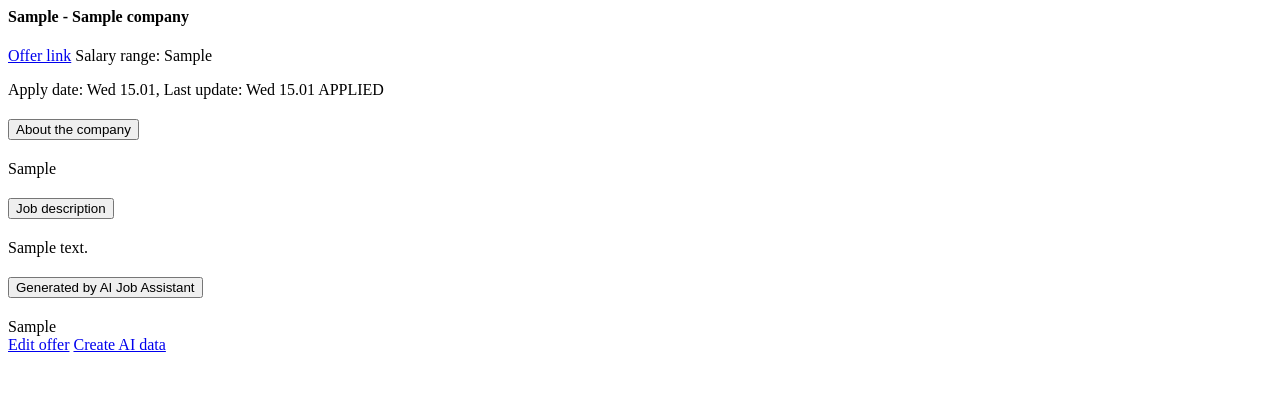
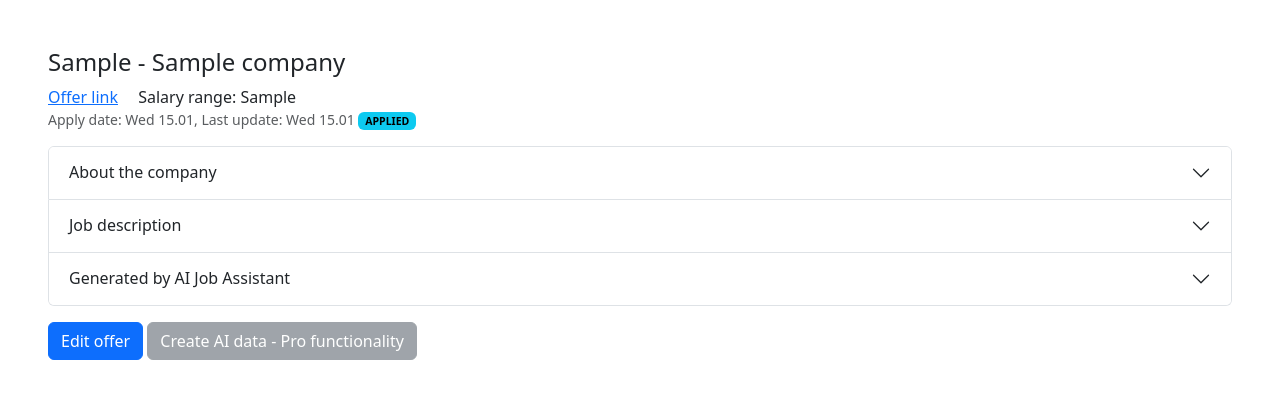
Before and after one commit to sieczkah/Jobseeker, a Django app: page /offer/1/ in a window 1280 px wide. Shown: the top 399 px of the page. Run offline with Django 4.2, Linux system fonts and the light colour scheme; a user stored in the database is signed in; tables that the repository leaves empty hold one stand-in row (values such as "Sample post"); parts of the project's set-up code (start-up, migrations or seed data) failed here and were passed over.

Commit message:
Added authorization feature for Generating AI data

```diff
--- a/base/templates/base/joboffer_detail.html
+++ b/base/templates/base/joboffer_detail.html
@@ -1,3 +1,6 @@
+{% extends 'main.html' %}
+{% block content %}
+
 <div id="htmx-job-detail" class="d-block">
   <div class="d-flex flex-column">
     <div class="d-flex flex-row justify-content-between">
@@ -65,5 +68,13 @@
   </div>
 
   <a href="{% url 'joboffer-update' job_offer.id %}" class="btn btn-primary">Edit offer</a>
-  <a href="{% url 'get-ai-offer' job_offer.id %}" class="btn btn-warning">Create AI data</a>
+  {% if user_is_pro %}
+  <a href="{% url 'get-ai-offer' job_offer.id %}" class="btn btn-warning">Create AI data
+  </a>
+  {% else %}
+
+  <a href="" class="btn btn-secondary disabled" disabled>Create AI data - Pro functionality
+  </a>
+  {% endif %}
 </div>
+{% endblock content %}
--- a/base/templates/base/joboffer_list.html
+++ b/base/templates/base/joboffer_list.html
@@ -28,6 +28,8 @@
           <button data-hx-get="{% url 'joboffer-detail' job.id %}" hx-trigger="click" hx-target="#htmx-wrapper"
             hx-swap="innerHTML" class="btn btn-primary btn-sm"> See
             details...</button>
+          <a href="{% url 'joboffer-delete' job.id %}" class="link-danger ms-1"><i
+              class="fa-solid fa-trash-can fa-lg"></i></a>
         </td>
       </tr>
       {% endfor %}
--- a/base/views.py
+++ b/base/views.py
@@ -13,11 +13,13 @@
 
 from utils import openai_jobassistant
 
+from .decorators import allowed_users
 from .forms import JobOfferForm
 from .models import Company, JobOffer
 
 
 @login_required
+@allowed_users(allowed_groups=["pro_user"])
 def ai_jobassistant_view(request, pk):
     offer = JobOffer.objects.get(id=pk)
 
@@ -45,7 +47,9 @@
 
     def get_context_data(self, **kwargs: Any) -> Dict[str, Any]:
         context = super().get_context_data(**kwargs)
-        context["job_offers"] = context["job_offers"].filter(user=self.request.user)
+        context["job_offers"] = (
+            context["job_offers"].filter(user=self.request.user).order_by("apply_date")
+        )
 
         search_input = self.request.GET.get("search") or ""
         if search_input:
@@ -68,6 +72,17 @@
 class JobOfferDetail(LoginRequiredMixin, DetailView):
     model = JobOffer
     context_object_name = "job_offer"
+
+    user_is_pro = "pr"
+
+    def get_context_data(self, **kwargs: Any) -> Dict[str, Any]:
+        context = super().get_context_data(**kwargs)
+
+        user_groups = [group.name for group in self.request.user.groups.all()]
+        user_is_pro = "pro_user" in user_groups
+        context["user_is_pro"] = user_is_pro
+
+        return context
 
     def get_queryset(self):
         return super().get_queryset().filter(user=self.request.user)
```
Also changed, not shown: base/decorators.py (added, +19 -0 lines).
